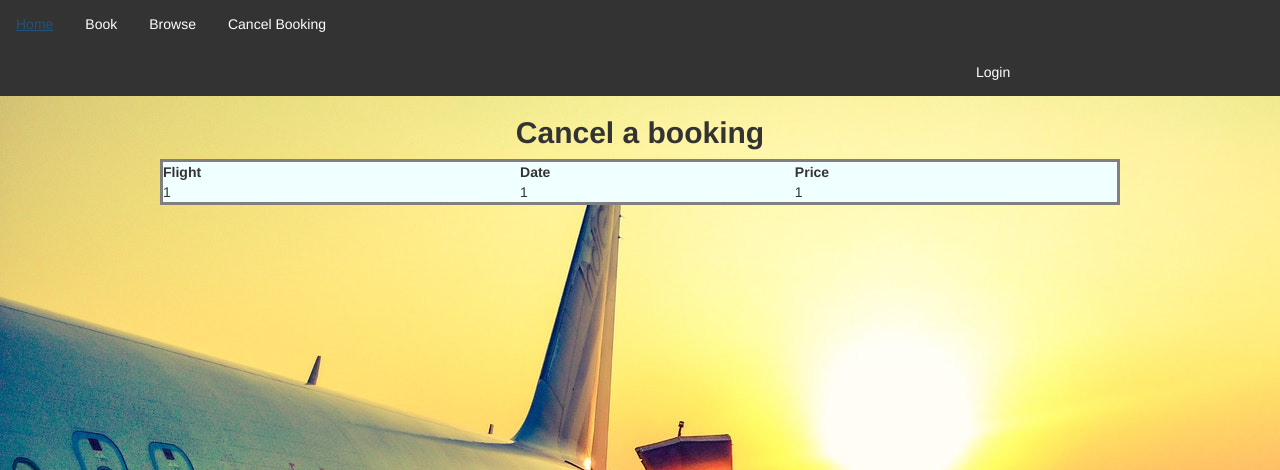
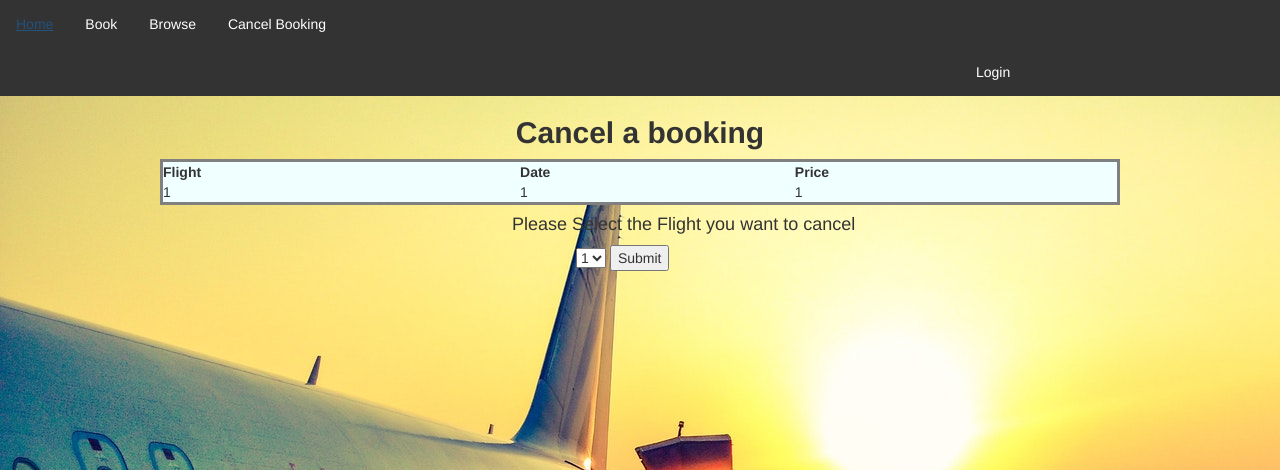
Before and after one commit to SarbjotS/Airplane, a PHP site: page /Cancel.php in a window 1280 px wide. Shown: the top 470 px of the page. Run offline with PHP 8.4, Linux system fonts and the light colour scheme; tables that the repository leaves empty hold one stand-in row (values such as "Sample post").

Commit message:
Cancel thing

```diff
--- a/Cancel.php
+++ b/Cancel.php
@@ -58,5 +58,19 @@ while($tb1 = mysqli_fetch_array($temp1))
     ?>
 
 </table>
+<h4  style="margin-left: 40%">Please Select the Flight you want to cancel</h4>
+<?php
+$query = "SELECT * FROM bookings";
+$temp = $temp1 = mysqli_query($connect, $query);
+?>
+<form method="post" action="Cancelflight.php" style="margin-left: 45%">
+    <select name="routeList">
+        <<?php foreach ($temp as $rl): ?>
+            <?=$flightID = $rl['bookingID'];?>
+            <option value=<?= $flightID?>><?= $rl['bookingID']?></option>
+        <?php endforeach ?>
+    </select>
+    <input type="submit" name="submit" value="Submit">
+</form>
 </body>
 </html>
```
